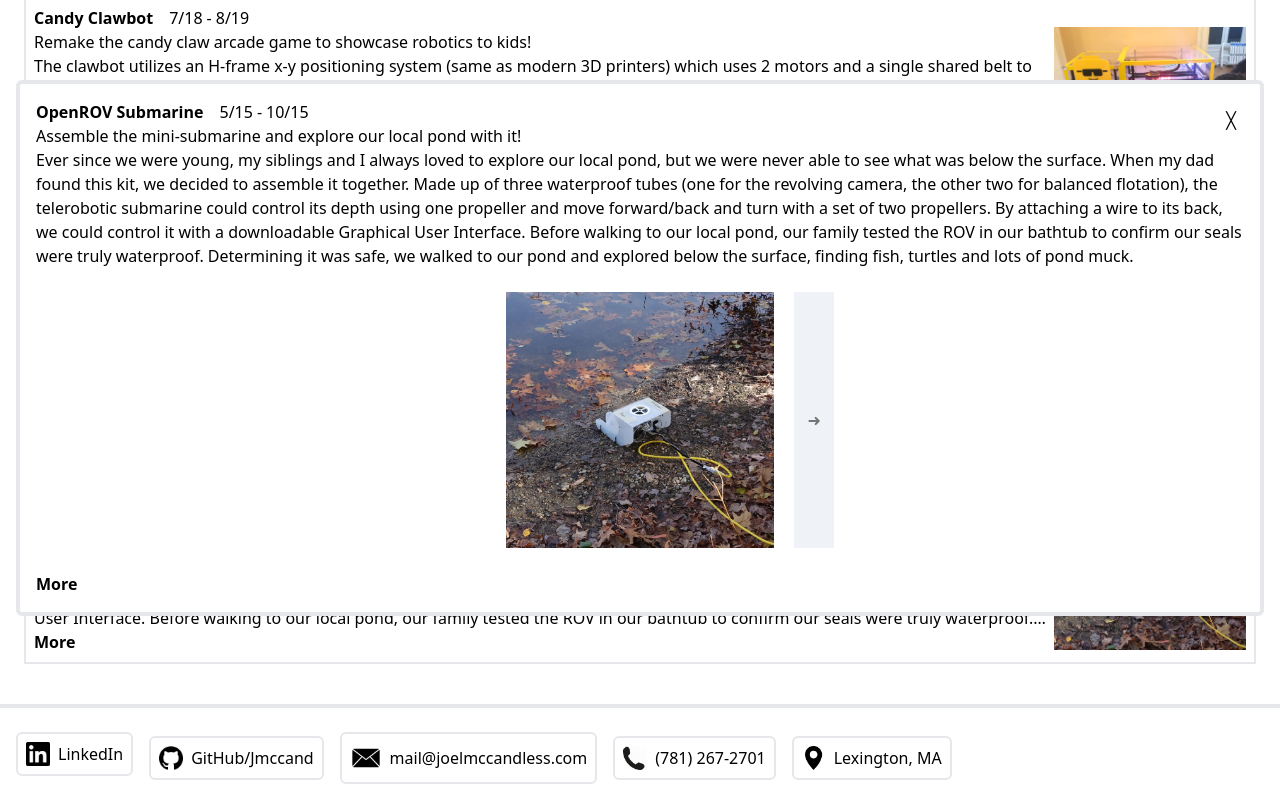
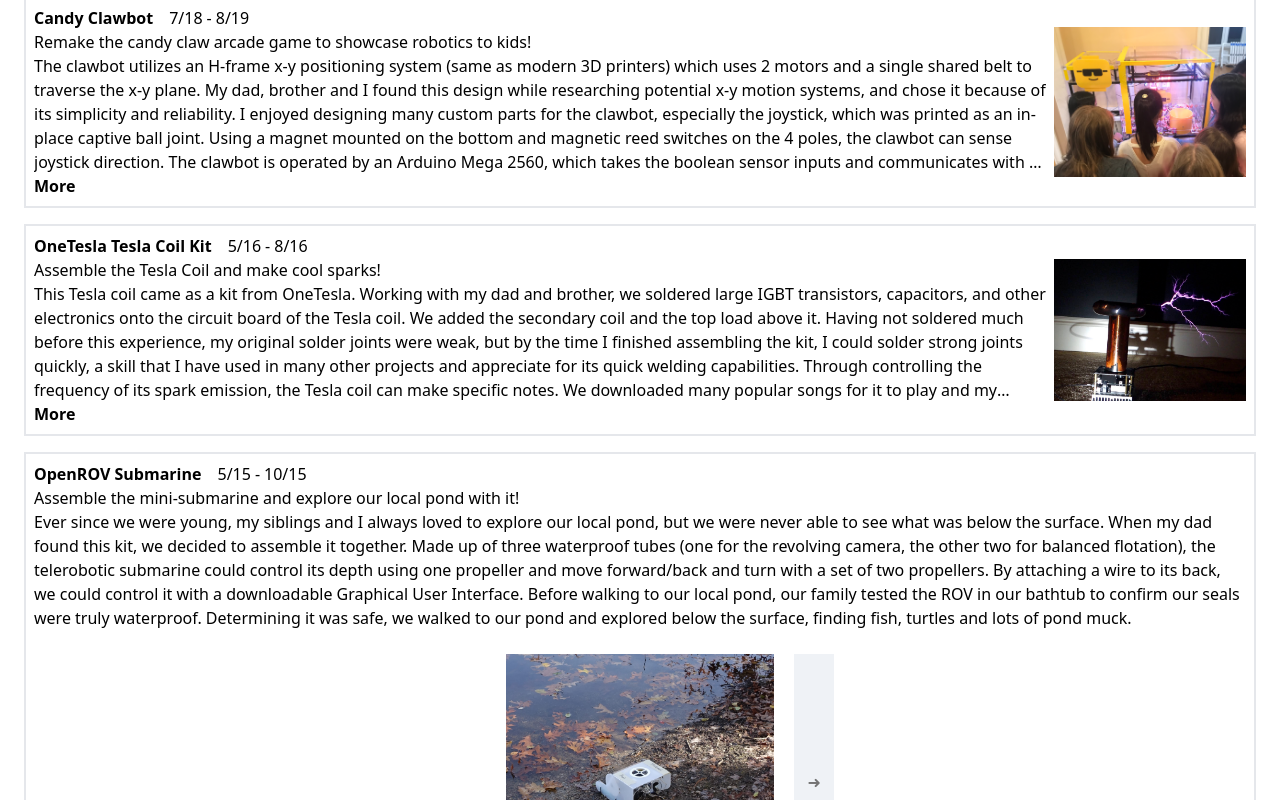
Before and after one commit to jmccand/personal_website, a Nuxt app in the folder website/: page /projects in a window 1280 px wide. Both pictures are taken after a click on the element 640 px from the left and 3094 px from the top of the page. Shown: the part 2536-3336 px from the top of the page. Built offline with nearby package versions, Linux system fonts and the light colour scheme.

Commit message:
expand project in place onclick

```diff
--- a/website/pages/projects.vue
+++ b/website/pages/projects.vue
@@ -4,8 +4,8 @@
       <h1 class="text-5xl font-bold py-12">My Projects</h1>
     </div>
     <div class="text-left w-full pt-4">
-      <template v-for="project in projects">
-      <div :id="project.name" class="cursor-pointer mb-4 flex flex-col sm:flex-row border-2 items-center" @click="(event) => update_displayed_project(project.name, event)">
+      <template v-for="(project, index) in projects">
+      <div v-if="!expanded[index][0]" :id="project.name" class="cursor-pointer mb-4 flex flex-col sm:flex-row border-2 items-center" @click="() => expanded[index] = [true, 0]">
         <div class="p-2 pr-0">
           <span class="font-bold pr-4">{{ project.name }}</span><span class="pr-1">{{ project.start }}</span>-<span class="pl-1">{{ project.end }}</span><br />
           <span>{{ project.goal }}</span><br />
@@ -16,89 +16,34 @@
           <img :src="'/images/' + project.images[0]" :alt="project.name" class="max-h-[12rem] max-w-[12rem] min-w-[6rem] object-cover" />
         </div>
       </div>
-      </template>
-    </div>
-    <div v-if="displayed_project != null" id="popup" class="text-left rounded-md border-4 fixed bg-white right-4 left-4 height-0 top-0 p-4 overflow-y-scroll transition-all duration-1000" :style="{ top: targetTop+'px' }">
-      <span class="font-bold pr-4">{{ displayed_project.name }}</span><span class="pr-1">{{ displayed_project.start }}</span>-<span class="pl-1">{{ displayed_project.end }}</span><span class="absolute right-4 top-4 font-sans cursor-pointer p-2" @click="close_popup()">&#9587</span> <br />
-      <span>{{ displayed_project.goal }}</span><br />
-      <p v-html="displayed_project.details"></p>
-      <br />
+      <div v-else class="cursor-pointer mb-4 border-2 p-2" @click="() => expanded[index] = [false, 0]">
+        <span class="font-bold pr-4">{{ project.name }}</span><span class="pr-1">{{ project.start }}</span>-<span class="pl-1">{{ project.end }}</span><span class="absolute right-4 top-4 font-sans cursor-pointer p-2" @click="close_popup()">&#9587</span> <br />
+        <span>{{ project.goal }}</span><br />
+        <p v-html="project.details"></p>
+        <br>
         <div class="flex flex-row gap-5 items-stretch w-100 items-center justify-center">
-        <div v-if="displayed_image_index > 0" class="flex w-10 text-center items-center justify-items-center bg-slate-200 animate-pulse cursor-pointer" @click="(event) => {event.stopPropagation(); displayed_image_index--; }">
+          <div v-if="expanded[index][1] > 0" class="flex w-10 text-center items-center justify-items-center bg-slate-200 animate-pulse cursor-pointer" @click="(event) => {event.stopPropagation(); expanded[index][1]--; }">
             <p class="w-full rotate-180">&#10140</p>
           </div>
-        <div v-else class="w-10">
-        </div>
-        <img :src="'/images/' + displayed_project.images[displayed_image_index]" class="max-h-[16rem] max-w-[30rem] min-h-[10rem] object-cover" />
-        <div v-if="displayed_image_index < displayed_project.images.length - 1" class="flex w-10 text-center items-center justify-items-center bg-slate-200 animate-pulse cursor-pointer" @click="(event) => {event.stopPropagation(); displayed_image_index++; }">
+          <div v-else class="w-10"></div>
+          <img :src="'/images/' + project.images[expanded[index][1]]" class="max-h-[16rem] max-w-[30rem] min-h-[10rem] object-cover" />
+          <div v-if="expanded[index][1] < project.images.length - 1" class="flex w-10 text-center items-center justify-items-center bg-slate-200 animate-pulse cursor-pointer" @click="(event) => {event.stopPropagation(); expanded[index][1]++; }">
             <p class="w-full">&#10140</p>
           </div>
           <div v-else class="w-10">
           </div>
         </div>
-      <br />
-      <p><span class="font-bold pr-2">More</span><span v-for="more_item in displayed_project.more"><MoreLink :to="more_item[1]">{{ more_item[0] }}</MoreLink></span></p>
+        <br>
+        <p><span class="font-bold pr-2">More</span><span v-for="more_item in project.more"><MoreLink :to="more_item[1]">{{ more_item[0] }}</MoreLink></span></p>
+      </div>
+      </template>
     </div>
   </main>
 </template>
 
 <script setup>
  import projects from "@/assets/data/projects.json"
- import { ref, onUpdated, nextTick } from 'vue'
 
- var targetTop = ref(80);
- var targetHeight = ref(60);
- var displayed_project = ref(null);
- var displayed_image_index = ref(null);
-
- async function update_displayed_project(elem_id, event) {
-   const popup = document.getElementById('popup');
-   if (!popup) {
-    var displayed_elem = document.getElementById(elem_id);
-    displayed_project.value = findProjectByName(elem_id);
-    displayed_image_index.value = 0;
-    var rect = displayed_elem.getBoundingClientRect();
-    // show initial box
-    targetTop.value = rect.top - 10;
-    targetHeight.value = displayed_elem.offsetHeight;
-
-    // prevent scrolling
-    document.body.style.overflow = "hidden";
-
-    // wait for box to be displayed on DOM
-    await nextTick();
-    setTimeout(() => {
-      // expand popup
-      targetTop.value = 80;
-      // targetHeight.value = innerHeight - targetTop.value - 40;
-    }, 5);
-
-    event.stopPropagation();
-
-    window.addEventListener('click', function(event) {
-      const popup = document.getElementById('popup');
-      console.log(event.target);
-      console.log(popup);
-      if (popup && !popup.contains(event.target)) {
-        close_popup();
-      }
-    });
-   }
- }
-
- async function close_popup() {
-   displayed_project.value = null;
-   displayed_image_index.value = 0;
-   document.body.style.overflow = "auto";
- }
-
- function findProjectByName(elem_id) {
-   for (const [index, element] of projects.entries()) {
-     if (element.name == elem_id) {
-       return element;
-     }
-   }
-   return null;
- }
+ var expanded = ref(projects.map(() => [false, 0]));
 
 </script>
```
Lines whose indentation alone changed are shown as unchanged.
